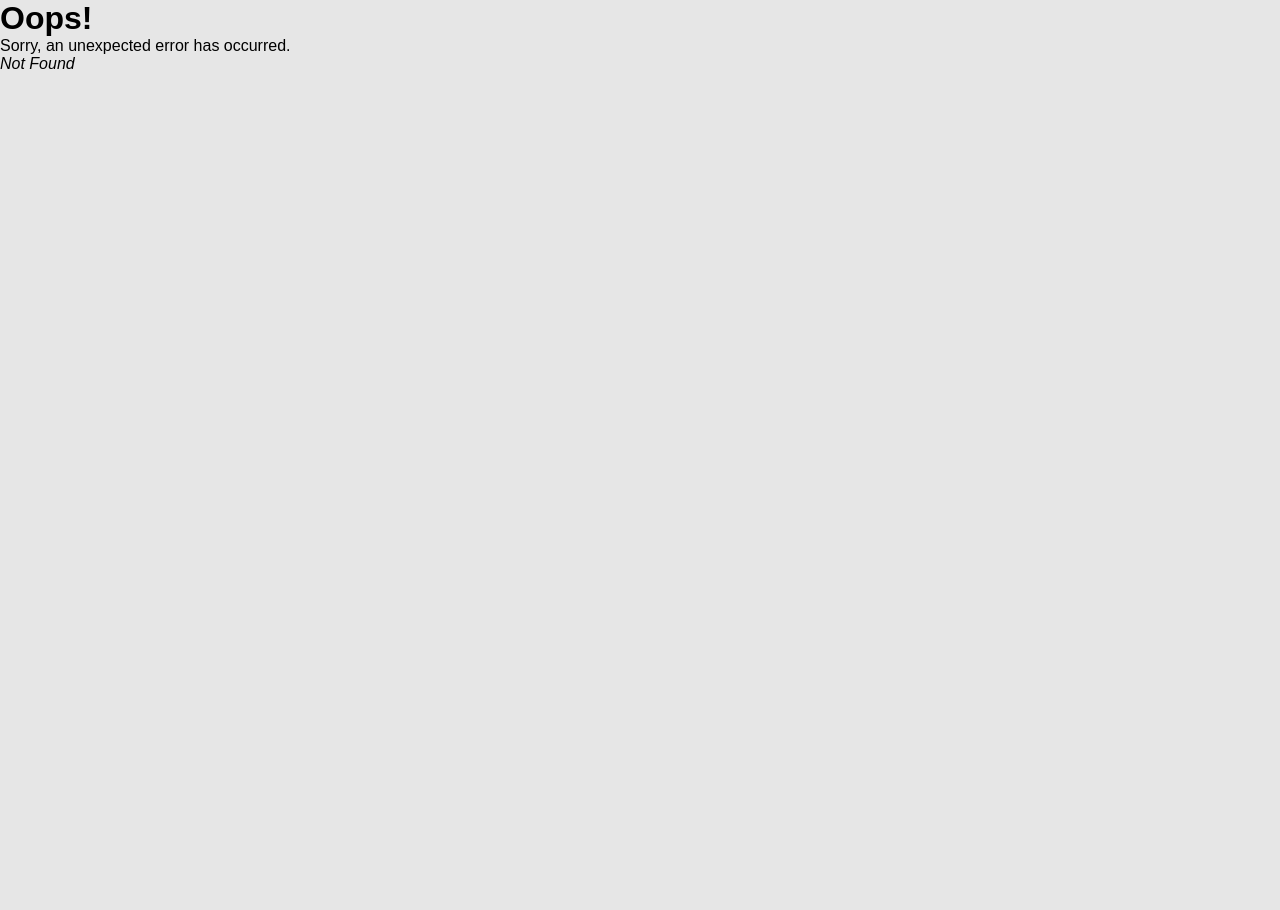
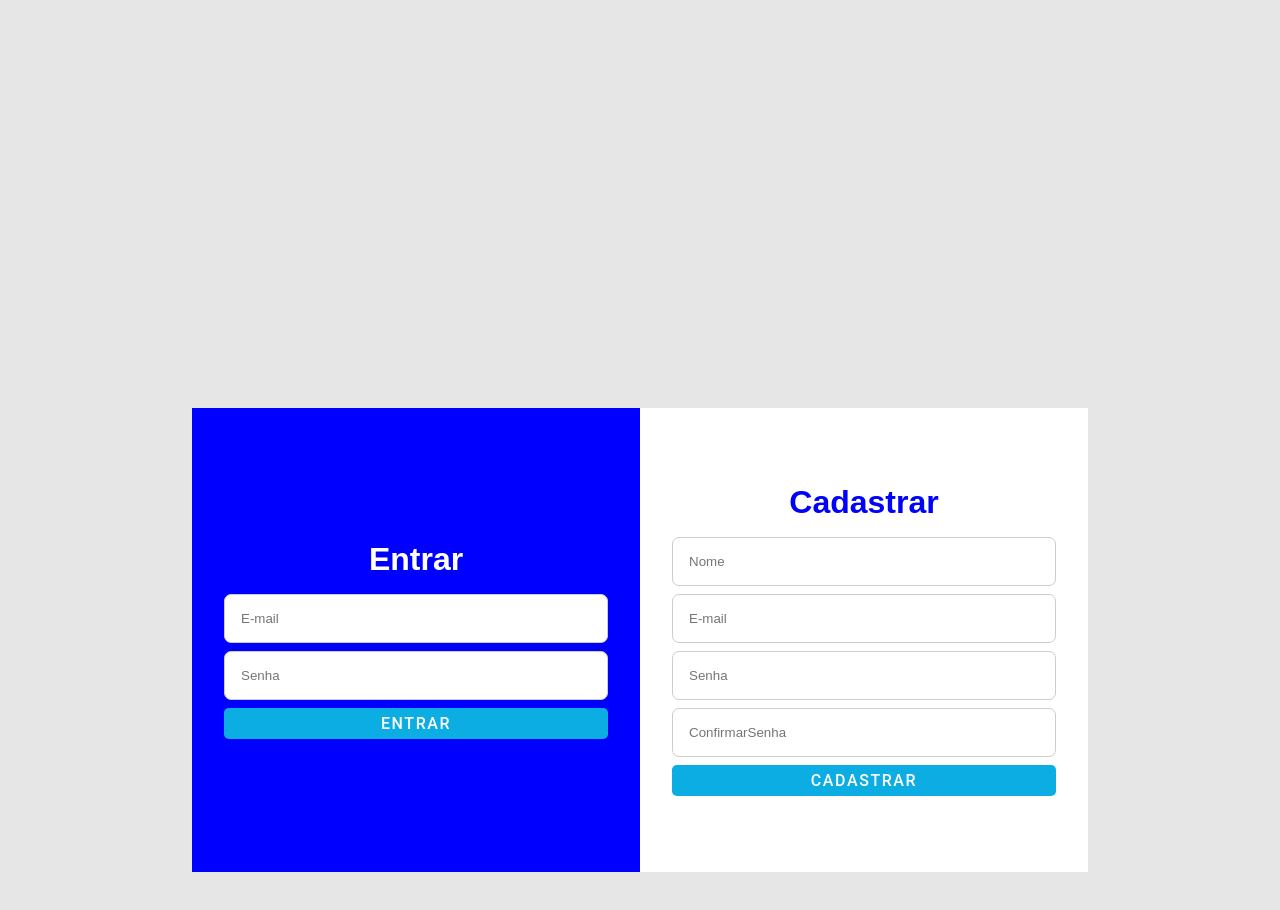
Before and after one commit to dvdlucas/spa-ibiunanoticias, a React (Vite) app: page /auth in a window 1280 px wide. Before the commit this address had no page. Shown: the top 910 px of the page. Before the commit the page ends 800 px from the top, so only its background shows below. Built offline with nearby package versions, Linux system fonts and the light colour scheme.

Commit message:
Layout cadastro

```diff
--- /dev/null
+++ b/src/components/Button/Button.jsx
@@ -0,0 +1,5 @@
+import { ButtonSpace } from "./ButtonStyled";
+
+export function Button({ type, text }){
+    return <ButtonSpace type={type}>{text}</ButtonSpace>
+}
--- /dev/null
+++ b/src/components/Button/ButtonStyled.jsx
@@ -0,0 +1,22 @@
+import styled from "styled-components";
+
+export const ButtonSpace = styled.button`
+    background-color: #0bade3;
+    border: none;
+    outline: none;
+    font-size: 1rem;
+    padding: 0.4rem 1rem;
+    color: #fff;
+    transition: all 0.4s ease-in-out;
+    cursor: pointer;
+    border-radius: 0.3rem;
+    font-family:  Roboto, arial;
+    width: auto;
+    font-weight: 500;
+    letter-spacing: 0.1rem;
+    text-transform: uppercase;
+
+    :hover {
+        background-color: #0a86af;
+    }
+`;
--- /dev/null
+++ b/src/components/Input/Input.jsx
@@ -0,0 +1,7 @@
+import { InputSpace } from "./InputStyled";
+
+export function Input({ type, placeholder, name}){
+    return(
+            <InputSpace type={type} placeholder={placeholder} />
+    );
+}
--- /dev/null
+++ b/src/components/Input/InputStyled.jsx
@@ -0,0 +1,7 @@
+import styled from "styled-components";
+
+export const InputSpace = styled.input`
+    padding: 1rem;
+    border-radius: 7px;
+    border: 1px solid #ccc;
+`;
--- a/src/components/Navbar/NavBarStyled.jsx
+++ b/src/components/Navbar/NavBarStyled.jsx
@@ -58,27 +58,6 @@
 }
 `;
 
-export const Button = styled.button`
-    background-color: #0bade3;
-    border: none;
-    outline: none;
-    font-size: 1rem;
-    padding: 0.4rem 1rem;
-    color: #fff;
-    transition: all 0.4s ease-in-out;
-    cursor: pointer;
-    border-radius: 0.3rem;
-    font-family: Roboto, arial;
-    /* width: 40%; */
-    font-weight: 500;
-    letter-spacing: 0.1rem;
-    text-transform: uppercase;
-
-    &:hover {
-    background-color: #0a86af;
-  }
-`;
-
 export const ErrorSpan = styled.span`
     background-color: #ffaeae;
     color: #9e0000;
--- a/src/components/Navbar/Navbar.jsx
+++ b/src/components/Navbar/Navbar.jsx
@@ -1,9 +1,10 @@
 import { Link, Outlet, useNavigate } from "react-router-dom";
 import logo from "../../images/LogoBN.png";
-import { Button, Nav, ImageLogo, InputSpace, ErrorSpan } from "../Navbar/NavBarStyled";
+import { Nav, ImageLogo, InputSpace, ErrorSpan } from "../Navbar/NavBarStyled";
 import { useForm } from "react-hook-form";
 import { z } from "zod";
 import { zodResolver } from "@hookform/resolvers/zod";
+import { Button } from "../Button/Button"
 
 const searchSchema = z.object({
     title: z.string()
@@ -23,6 +24,11 @@
     navigate(`/search/${title}`);
     reset();
   }
+
+function goAuth(){
+  navigate("/auth");
+}
+
   return (
     <>
       <Nav>
@@ -42,7 +48,10 @@
         <Link to="/">
           <ImageLogo src={logo} alt="Logo Breaking News" />
         </Link>
-        <Button>Entrar</Button>
+        <Link to="/auth">
+          <Button type="button" text="Entrar">Entrar</Button>
+        </Link>
+
       </Nav>
       {errors.title && <ErrorSpan>{errors.title.message}</ErrorSpan>}
       <Outlet />
--- a/src/main.jsx
+++ b/src/main.jsx
@@ -7,6 +7,7 @@
 import Home from "./pages/Home/Home.jsx";
 import { GlobalStyled } from "./GlobalStyled.jsx";
 import ErrorPage from "./pages/ErrorPage/Error-Page.jsx";
+import { Authentication } from "./pages/Authentication/Authentication.jsx";
 
 const router = createBrowserRouter([
   {
@@ -24,6 +25,10 @@
       },
     ],
   },
+  {
+    path: "/auth",
+    element: <Authentication />,
+  },
 ]);
 ReactDOM.createRoot(document.getElementById("root")).render(
   <React.StrictMode>
--- /dev/null
+++ b/src/pages/Authentication/Authentication.jsx
@@ -0,0 +1,28 @@
+import { Input } from "../../components/Input/Input";
+import { AuthContainer, Section } from "./AuthenticationStyled";
+import { Button } from "../../components/Button/Button"
+
+export function Authentication() {
+    return (
+     <AuthContainer>
+        <Section type="signin">
+        <h2>Entrar</h2>
+        <form>
+            <Input type="email" placeholder="E-mail" name="email" />
+            <Input type="password" placeholder="Senha" name="password" />
+            <Button type="submit" text="Entrar" />
+        </form>
+        </Section>
+        <Section type="signup">
+        <h2>Cadastrar</h2>
+        <form>
+            <Input type="text" placeholder="Nome" name="name" />
+            <Input type="email" placeholder="E-mail" name="email" />
+            <Input type="password" placeholder="Senha" name="password" />
+            <Input type="password" placeholder="ConfirmarSenha" name="password" />
+            <Button type="submit" text="Cadastrar" />
+        </form>
+        </Section>
+     </AuthContainer>
+    );
+}
--- /dev/null
+++ b/src/pages/Authentication/AuthenticationStyled.jsx
@@ -0,0 +1,35 @@
+import styled from "styled-components";
+
+export const AuthContainer = styled.div`
+    height: 100vw;
+    display: flex;
+    justify-content: center;
+    align-items: center;
+    width: 70%;
+    margin: 0 auto;
+
+    form {
+        display: flex;
+        flex-direction: column;
+        gap: 0.5rem;
+        width: 100%;
+    }
+`;
+
+export const Section = styled.section`
+    display: flex;
+    flex-direction: column;
+    justify-content: center;
+    width: 100%;
+    height: 400px;
+    padding: 2rem;
+    gap: 1rem;
+    background-color: ${(props) => (props.type === "signin" ? "blue" : "white")};
+    color: ${(props) => (props.type === "signup" ? "blue" : "white")};
+
+    h2{
+        font-size: 2rem;
+        text-align: center;
+        font-weight: 700;
+    }
+`;
```
